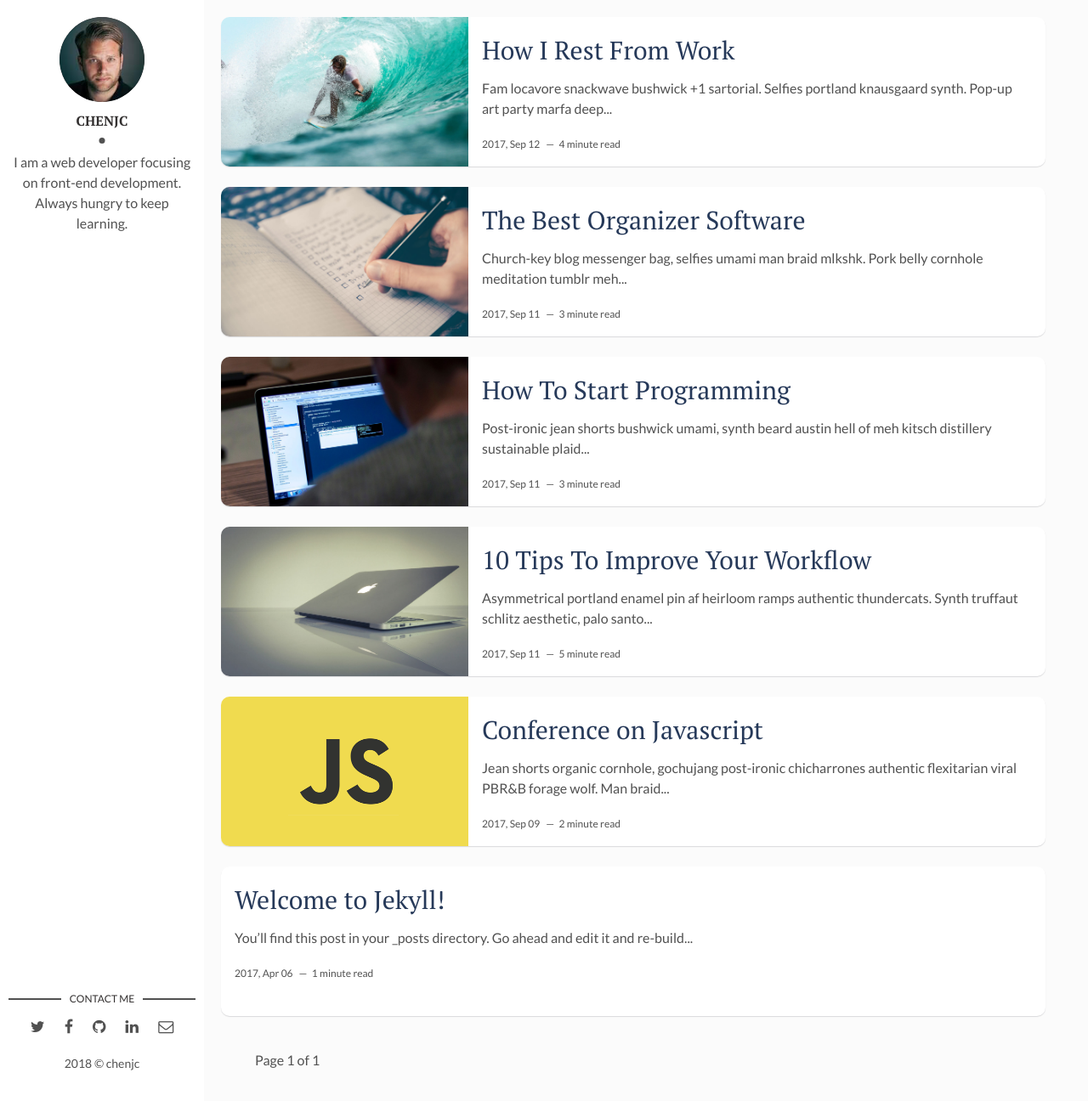
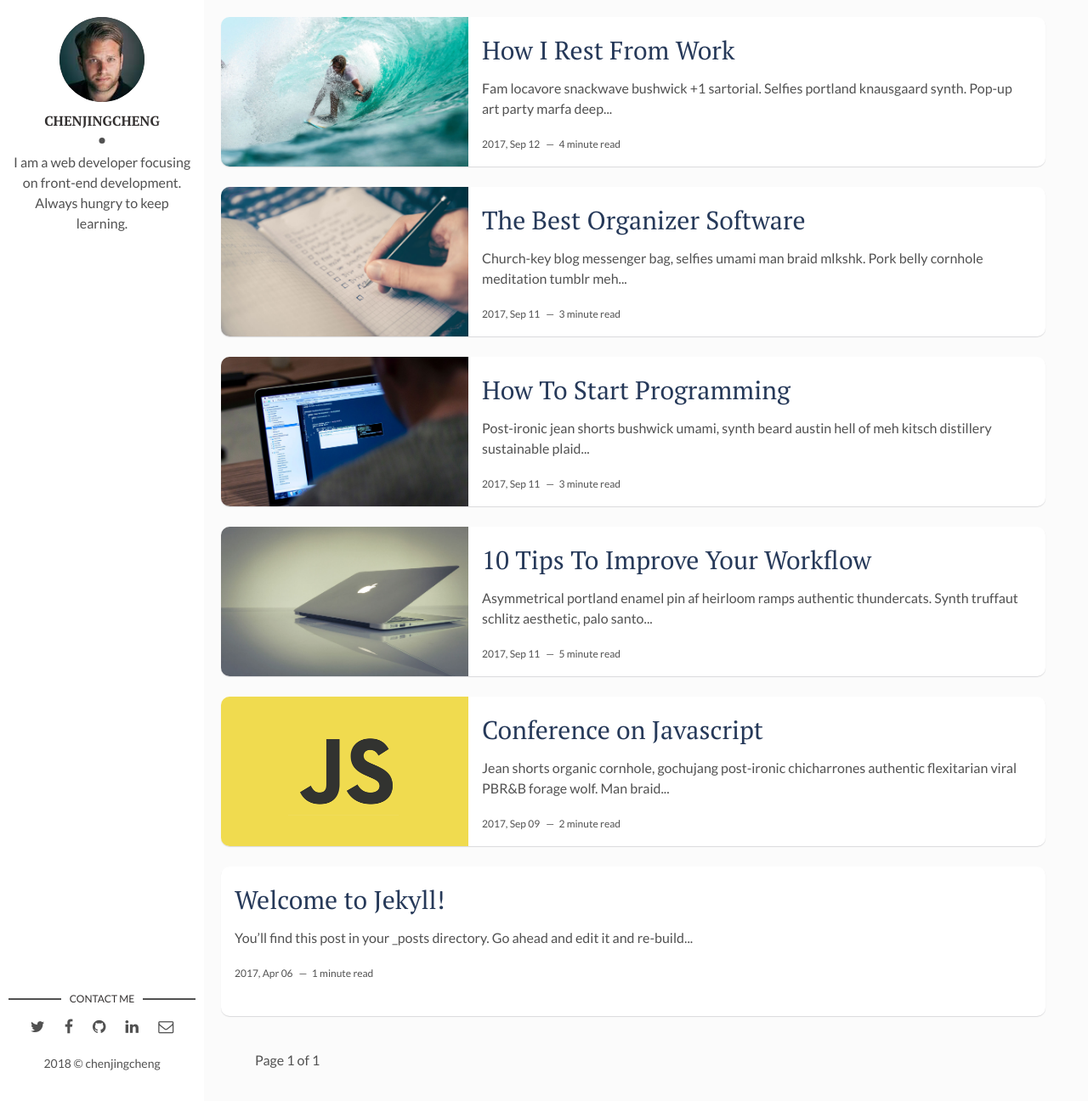
Before and after one commit to weiherty/weiherty.github.io, a Jekyll site: the page built from index.html, in a window 1280 px wide and 1296 px high. Shown: the whole window at 85% size. Built offline with Jekyll 4.4.1, drawn with Linux system fonts in a browser that asks for light colours; the list of posts is cut into pages by our own code; some of the changed lines change nothing that is shown.

Commit message:
修改简介

```diff
--- a/_config.yml
+++ b/_config.yml
@@ -1,4 +1,4 @@
-title: Hello, world! I'm David Freeman
+title: Hello, world! I'm 陈景澄
 description: > # this means to ignore newlines until "baseurl:"
   Write an awesome description for your new site here. You can edit this
   line in _config.yml. It will appear in your document head meta (for
@@ -9,14 +9,14 @@ url: "https://weiherty.github.io/" # the base hostname & protocol for your site,
 site-twitter: #if your site has a twitter account, enter it here
 
 # Author Settings
-author: chenjc # add your name
+author: chenjingcheng # add your name
 author-img: david-freeman.jpg # add your photo
 about-author: I am a web developer focusing on front-end development. Always hungry to keep learning. # add description
-twitter: # add your Twitter handle
-facebook: # add your Facebook handle
-github: artemsheludko # add your Github handle
-linkedin: # add your Linkedin handle
-email: # add your Email address
+twitter: weiherty# add your Twitter handle
+facebook: weiherty# add your Facebook handle
+github: weiherty # add your Github handle
+linkedin: weiherty# add your Linkedin handle
+email: weiherty@gmail.com# add your Email address
 
 # Disqus
 discus-identifier: mr-brown # add your discus identifier
```
